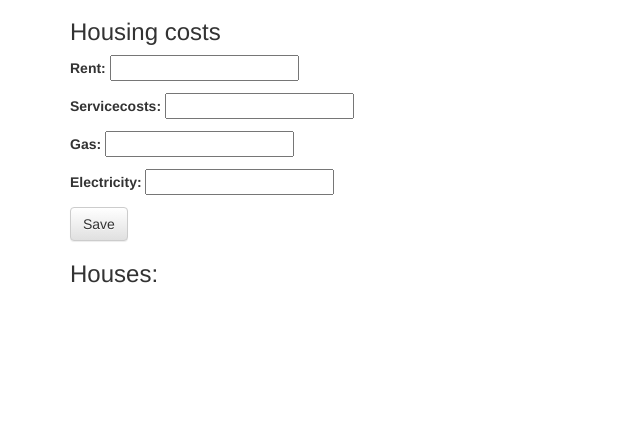
After one commit to Fl00rtje/household_calculator_django, a Django app: page /house in a window 1280 px wide. The commit adds this page. Shown: the part 375-800 px from the top of the page, without its empty margins (0-640 px from the left). Run offline with Django 3.2, Linux system fonts and the light colour scheme; data that the repository does not hold is empty; some libraries are stand-ins or nearby versions.

Commit message:
started adding housing costs

```diff
--- a/calculate_it/forms.py
+++ b/calculate_it/forms.py
@@ -1,6 +1,6 @@
 from django import forms
 
-from .models import Person
+from .models import Person, House
 
 
 class PersonForm(forms.ModelForm):
@@ -8,3 +8,9 @@ class PersonForm(forms.ModelForm):
 	class Meta:
 		model = Person
 		fields = ('first_name', 'last_name',)
+
+class HouseForm(forms.ModelForm):
+
+	class Meta:
+		model = House
+		fields = ('rent', 'servicecosts', 'gas', 'electricity')
--- a/calculate_it/models.py
+++ b/calculate_it/models.py
@@ -7,3 +7,10 @@ class Person(models.Model):
 
 	def __str__(self):
 		return f"{self.first_name} {self.last_name}"
+
+class House(models.Model):
+	rent = models.IntegerField(null=True)
+	servicecosts = models.IntegerField(null=True)
+	total_rent = models.IntegerField(null=True)
+	gas = models.IntegerField(null=True)
+	electricity = models.IntegerField(null=True)
--- /dev/null
+++ b/calculate_it/static/css/base.css
@@ -0,0 +1,20 @@
+.banner {
+  background-size: cover;
+  background-position: center;
+  padding: 150px 0;
+}
+
+.banner h1 {
+  margin: 0;
+  color: white;
+  text-shadow: 1px 1px 3px rgba(0,0,0,0.2);
+  font-size: 32px;
+  font-weight: bold;
+}
+
+.banner p {
+  font-size: 20px;
+  color: white;
+  opacity: .7;
+  text-shadow: 1px 1px 3px rgba(0,0,0,0.2);
+}
--- a/calculate_it/templates/calculate_it/base.html
+++ b/calculate_it/templates/calculate_it/base.html
@@ -2,18 +2,20 @@
 
 <html>
     <head>
-        <title>A nice collection of Persons</title>
+        <title>Household Caculator</title>
         <link rel="stylesheet" href="//maxcdn.bootstrapcdn.com/bootstrap/3.2.0/css/bootstrap.min.css">
         <link rel="stylesheet" href="//maxcdn.bootstrapcdn.com/bootstrap/3.2.0/css/bootstrap-theme.min.css">
-        <link rel="stylesheet" href="{% static 'css/persons.css' %}">
+        <link rel="stylesheet" href="{% static 'css/base.css' %}">
         <link href="//fonts.googleapis.com/css?family=Lobster&subset=latin,latin-ext" rel="stylesheet" type="text/css">
     </head>
     <body>
-        <div class="page-header">
-            <h1><a href="/">Django Girls Blog</a></h1>
+        <div class="banner" style="background-image: linear-gradient(rgba(0,0,0,0.4),rgba(0,0,0,0.4)), url(https://images.freeimages.com/images/large-previews/54a/numbers-1195675.jpg);">
+            <div class="container">
+                <h1>Never lost in calculating your expenses anymore!</h1>
+                <p>Organize your expenses with the household calculator.</p>
+            </div>
         </div>
         <div class="content container">
-            <a href="{% url 'person_new' %}" class="top-menu"><span class="glyphicon glyphicon-plus"></span></a>
             <div class="row">
                 <div class="col-md-8">
                     {% block content %}
--- /dev/null
+++ b/calculate_it/templates/calculate_it/house.html
@@ -0,0 +1,16 @@
+{% extends 'calculate_it/base.html' %}
+
+{% block content %}
+    <h3>Housing costs</h3>
+    <form method="POST" class="post-form">{% csrf_token %}
+        {{ form.as_p }}
+        <button type="submit" class="save btn btn-default">Save</button>
+    </form>
+
+    <div>
+        <h3>Houses:</h3>
+        {% for house in houses %}
+            <li>{{ house }}</li>
+        {% endfor %}
+    </div>
+{% endblock %}
--- a/calculate_it/templates/calculate_it/persons.html
+++ b/calculate_it/templates/calculate_it/persons.html
@@ -1,6 +1,7 @@
 {% extends 'calculate_it/base.html' %}
 
 {% block content %}
+    <a href="{% url 'person_new' %}" >Add Person</a>
     <div class="persons-list">
         <h3>Registered persons:</h3>
         {% for person in persons %}
--- a/calculate_it/urls.py
+++ b/calculate_it/urls.py
@@ -3,6 +3,8 @@ from django.urls import path
 from . import views
 
 urlpatterns = [
+	path('home', views.home, name='base'),
+	path('house', views.house, name='house'),
     path('persons', views.persons, name='persons'),
     path('person/new/', views.person_new, name='person_new'),
 ]
--- a/calculate_it/views.py
+++ b/calculate_it/views.py
@@ -3,9 +3,13 @@ from django.shortcuts import render
 # Create your views here.
 
 from django.http import HttpResponse
-from .models import Person
-from .forms import PersonForm
+from django.shortcuts import redirect
+from .models import Person, House
+from .forms import PersonForm, HouseForm
 
+
+def home(request):
+    return render(request, 'calculate_it/base.html')
 
 def persons(request):
 	persons = Person.objects.all()
@@ -17,7 +21,19 @@ def person_new(request):
         if form.is_valid():
             person = form.save(commit=False)
             person.save()
-            return redirect('persons', pk=person.pk)
+            return redirect('/persons', pk=person.pk)
     else:
         form = PersonForm()
     return render(request, 'calculate_it/person_new.html', {'form': form})
+
+def house(request):
+    houses = House.objects.all()
+    if request.method == "POST":
+        form = HouseForm(request.POST)
+        if form.is_valid():
+            house = form.save(commit=False)
+            house.save()
+            return redirect('/home', pk=house.pk)
+    else:
+        form = HouseForm()
+    return render(request, 'calculate_it/house.html', {'houses': houses, 'form': form})
```
Also changed, not shown: calculate_it/static/css/persons.css (+0 -18 lines), calculate_it/templates/calculate_it/houses.html (added, +10 -0 lines).
